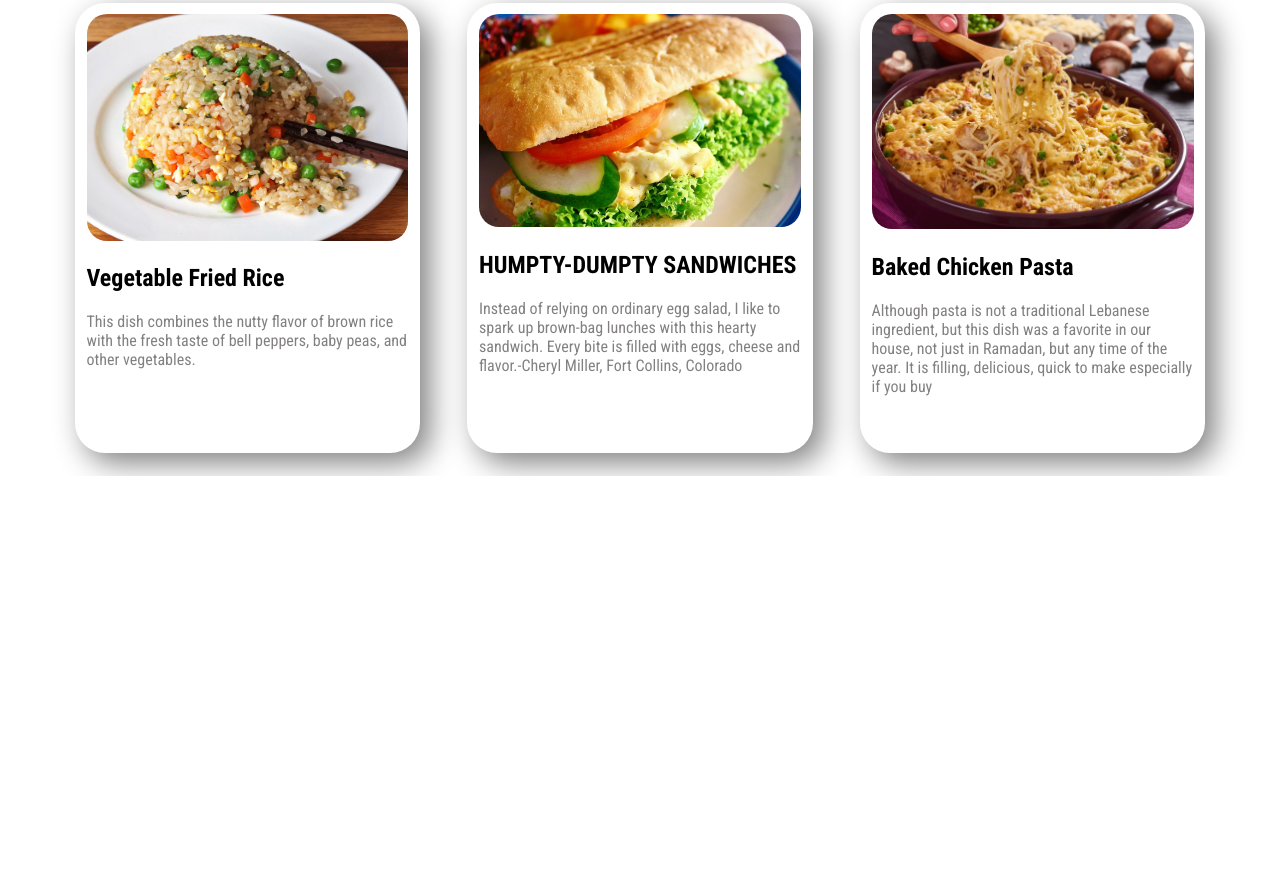
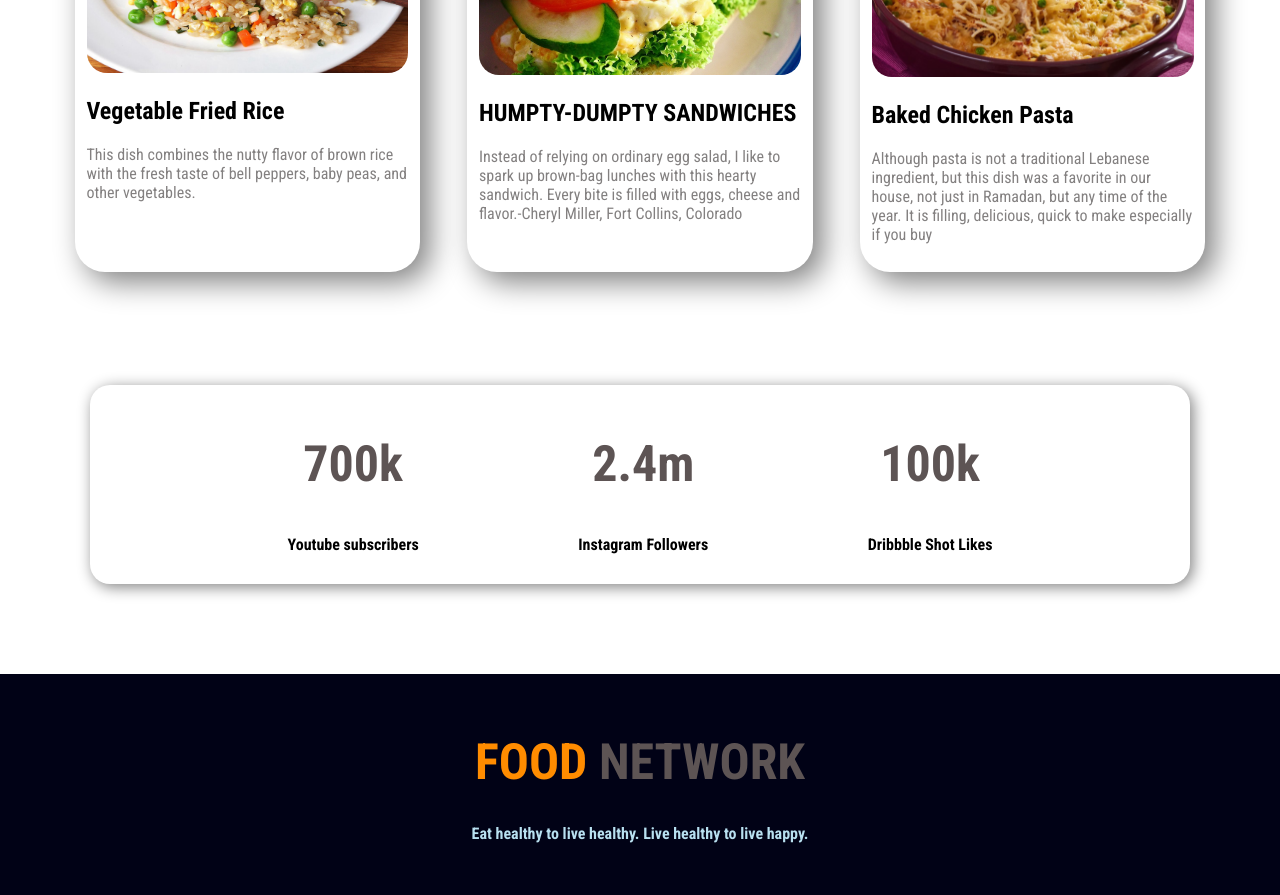
Before and after one commit to Alok-Codecamp/Food-network, a plain HTML site: page index.html in a window 1280 px wide. Shown: the part 1572-2467 px from the top of the page. Before the commit the page ends 2048 px from the top, so only its background shows below. Drawn offline with Linux system fonts and the light colour scheme.

Commit message:
footer added

```diff
--- a/index.html
+++ b/index.html
@@ -17,7 +17,7 @@
     <section class="Introduction Flexible">
       <div class="text div-style">
         <h1>
-          <span class="word-color">Skip</span> The Diet,<br />
+          <span class="span-color">Skip</span> The Diet,<br />
           Just Eat Healthy <br />
           With Food Network
         </h1>
@@ -92,5 +92,25 @@
         </div>
       </div>
     </section>
+    <section>
+      <div class="Followers">
+        <div class="follower-div">
+          <h1>700k</h1>
+          <h4>Youtube subscribers</h4>
+        </div>
+        <div class="follower-div">
+          <h1>2.4m</h1>
+          <h4>Instagram Followers</h4>
+        </div>
+        <div class="follower-div">
+          <h1>100k</h1>
+          <h4>Dribbble Shot Likes</h4>
+        </div>
+      </div>
+    </section>
+    <footer>
+      <h1><span class="span-color">FOOD</span> NETWORK</h1>
+      <h4>Eat healthy to live healthy. Live healthy to live happy.</h4>
+    </footer>
   </body>
 </html>
--- a/style.css
+++ b/style.css
@@ -3,7 +3,7 @@ body {
   font-family: "Roboto Condensed", sans-serif;
   margin: 0%;
 }
-.word-color {
+.span-color {
   color: darkorange;
 }
 h1 {
@@ -13,10 +13,14 @@ h1 {
 }
 p {
   color: rgb(131, 128, 128);
-  margin-bottom: 14%;
+  margin-bottom: 5%;
 }
 a {
   text-decoration: none;
+  margin-top: 2%;
+}
+.menu-bar {
+  background-color: teal;
 }
 .Flexible {
   display: flex;
@@ -72,3 +76,24 @@ div.image img {
 #rice {
   height: 53%;
 }
+.Followers {
+  text-align: center;
+  display: flex;
+  align-items: center;
+  justify-content: space-evenly;
+  padding: 2% 3% 2% 3%;
+  box-shadow: 3px 3px 15px grey;
+  height: 148px;
+  width: 80%;
+  margin: 7%;
+  border-radius: 20px;
+}
+footer {
+  padding: 2% 0% 2% 0%;
+  height: 170px;
+  background-color: rgb(1, 2, 22);
+  text-align: center;
+}
+footer h4 {
+  color: rgb(184, 224, 240);
+}
```
